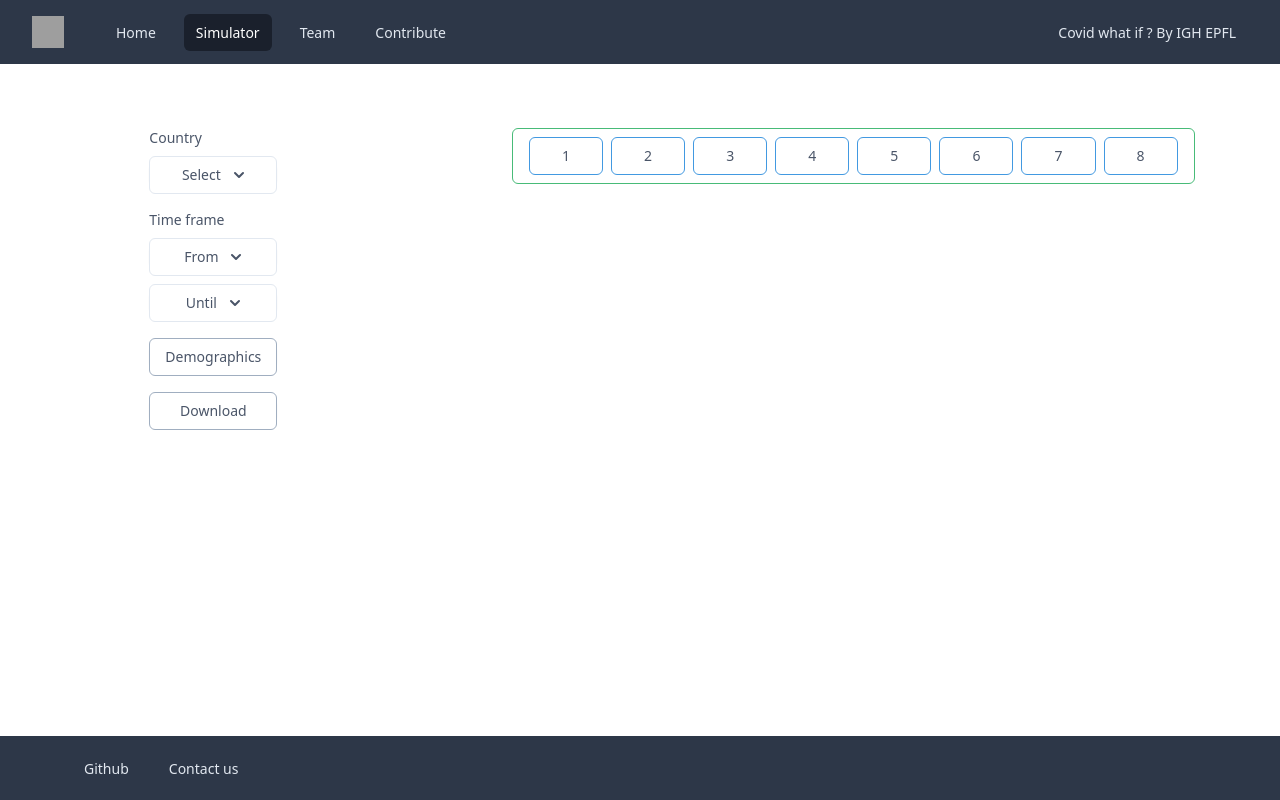
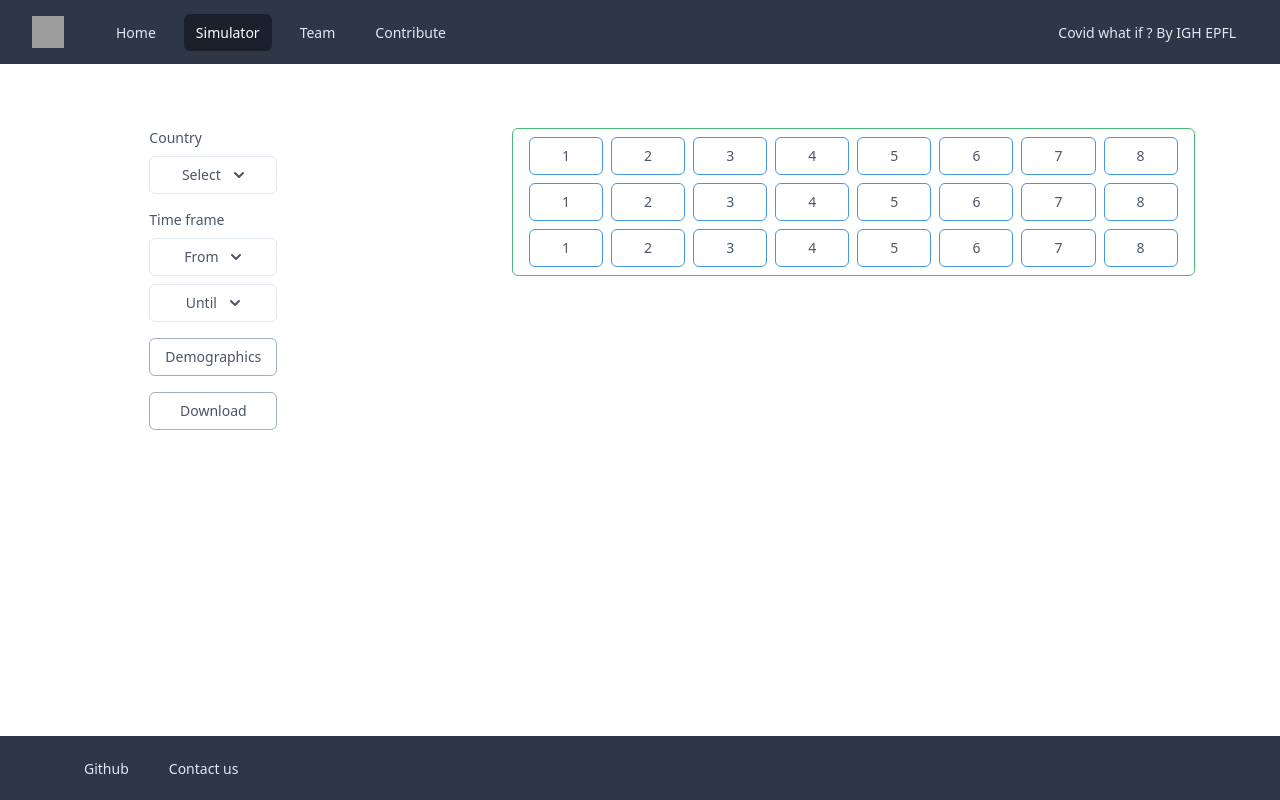
Before and after one commit to andreakiro/covid-what-if, a React (Create React App) app in the folder frontend/: page / in a window 1280 px wide. Built offline with nearby package versions, Linux system fonts and the light colour scheme; grey boxes are pictures that could not be loaded.

Commit message:
Box component v2.0

```diff
--- a/frontend/src/components/main/Box.js
+++ b/frontend/src/components/main/Box.js
@@ -1,46 +1,29 @@
 import React from "react";
 
-export default function Box({ levels }) {
-  let row = [1, 2, 3, 4, 5, 6, 7, 8];
-  let width = new Array(12);
+export default function Box({ boxes, height }) {
+  let row = Array.from({ length: boxes }, (_, i) => i + 1);
+  let width = Array.from({ length: height }, (_, i) => i + 1);
   return (
-    <div class="flex justify-center">
+    <div class="flex justify-center space-y-4">
       <span class="inline-flex justify-center w-4/5 rounded-md border border-green-500 px-4 py-2 bg-white text-sm leading-5 font-medium text-gray-700 hover:text-gray-500 focus:outline-none focus:border-blue-300 focus:shadow-outline-blue active:bg-gray-50 active:text-gray-800 transition ease-in-out duration-150">
+        <div className="flex flex-col space-y-2 w-full">
+          {width.map(() => {
+            return (
               <div class="flex justify-center w-full space-x-2">
                 {row.map((i) => {
                   return (
-              <button class="inline-flex justify-center w-full rounded-md border border-blue-500 px-4 py-2 bg-white text-sm leading-5 font-medium text-gray-700 hover:text-gray-500 focus:outline-none focus:border-blue-300 focus:shadow-outline-blue active:bg-gray-50 active:text-gray-800 transition ease-in-out duration-150">
+                    <button
+                      onClick={null}
+                      class="inline-flex justify-center w-full rounded-md border border-blue-500 px-4 py-2 bg-white text-sm leading-5 font-medium text-gray-700 hover:text-gray-500 focus:outline-none focus:border-blue-300 focus:shadow-outline-blue active:bg-gray-50 active:text-gray-800 transition ease-in-out duration-150"
+                    >
                       <p>{i}</p>
                     </button>
                   );
                 })}
               </div>
-        {/* <div class="flex justify-center w-full space-x-2">
-          <span class="inline-flex justify-center w-full rounded-md border border-blue-500 px-4 py-2 bg-white text-sm leading-5 font-medium text-gray-700 hover:text-gray-500 focus:outline-none focus:border-blue-300 focus:shadow-outline-blue active:bg-gray-50 active:text-gray-800 transition ease-in-out duration-150">
-            <p>1</p>
-          </span>
-          <span class="inline-flex justify-center w-full rounded-md border border-blue-500 px-4 py-2 bg-white text-sm leading-5 font-medium text-gray-700 hover:text-gray-500 focus:outline-none focus:border-blue-300 focus:shadow-outline-blue active:bg-gray-50 active:text-gray-800 transition ease-in-out duration-150">
-            <p>2</p>
-          </span>
-          <span class="inline-flex justify-center w-full rounded-md border border-blue-500 px-4 py-2 bg-white text-sm leading-5 font-medium text-gray-700 hover:text-gray-500 focus:outline-none focus:border-blue-300 focus:shadow-outline-blue active:bg-gray-50 active:text-gray-800 transition ease-in-out duration-150">
-            <p>3</p>
-          </span>
-          <span class="inline-flex justify-center w-full rounded-md border border-blue-500 px-4 py-2 bg-white text-sm leading-5 font-medium text-gray-700 hover:text-gray-500 focus:outline-none focus:border-blue-300 focus:shadow-outline-blue active:bg-gray-50 active:text-gray-800 transition ease-in-out duration-150">
-            <p>4</p>
-          </span>
-          <span class="inline-flex justify-center w-full rounded-md border border-blue-500 px-4 py-2 bg-white text-sm leading-5 font-medium text-gray-700 hover:text-gray-500 focus:outline-none focus:border-blue-300 focus:shadow-outline-blue active:bg-gray-50 active:text-gray-800 transition ease-in-out duration-150">
-            <p>5</p>
-          </span>
-          <span class="inline-flex justify-center w-full rounded-md border border-blue-500 px-4 py-2 bg-white text-sm leading-5 font-medium text-gray-700 hover:text-gray-500 focus:outline-none focus:border-blue-300 focus:shadow-outline-blue active:bg-gray-50 active:text-gray-800 transition ease-in-out duration-150">
-            <p>6</p>
-          </span>
-          <span class="inline-flex justify-center w-full rounded-md border border-blue-500 px-4 py-2 bg-white text-sm leading-5 font-medium text-gray-700 hover:text-gray-500 focus:outline-none focus:border-blue-300 focus:shadow-outline-blue active:bg-gray-50 active:text-gray-800 transition ease-in-out duration-150">
-            <p>7</p>
-          </span>
-          <span class="inline-flex justify-center w-full rounded-md border border-blue-500 px-4 py-2 bg-white text-sm leading-5 font-medium text-gray-700 hover:text-gray-500 focus:outline-none focus:border-blue-300 focus:shadow-outline-blue active:bg-gray-50 active:text-gray-800 transition ease-in-out duration-150">
-            <p>8</p>
-          </span>
-        </div> */}
+            );
+          })}
+        </div>
       </span>
     </div>
   );
--- a/frontend/src/pages/Simulator.js
+++ b/frontend/src/pages/Simulator.js
@@ -10,7 +10,7 @@ export default function Simulator() {
           <Inputs />
         </div>
         <div className="w-2/3">
-          <Box />
+          <Box boxes={8} height={3}/>
         </div>
       </div>
     </>
```
Lines whose indentation alone changed are shown as unchanged.
